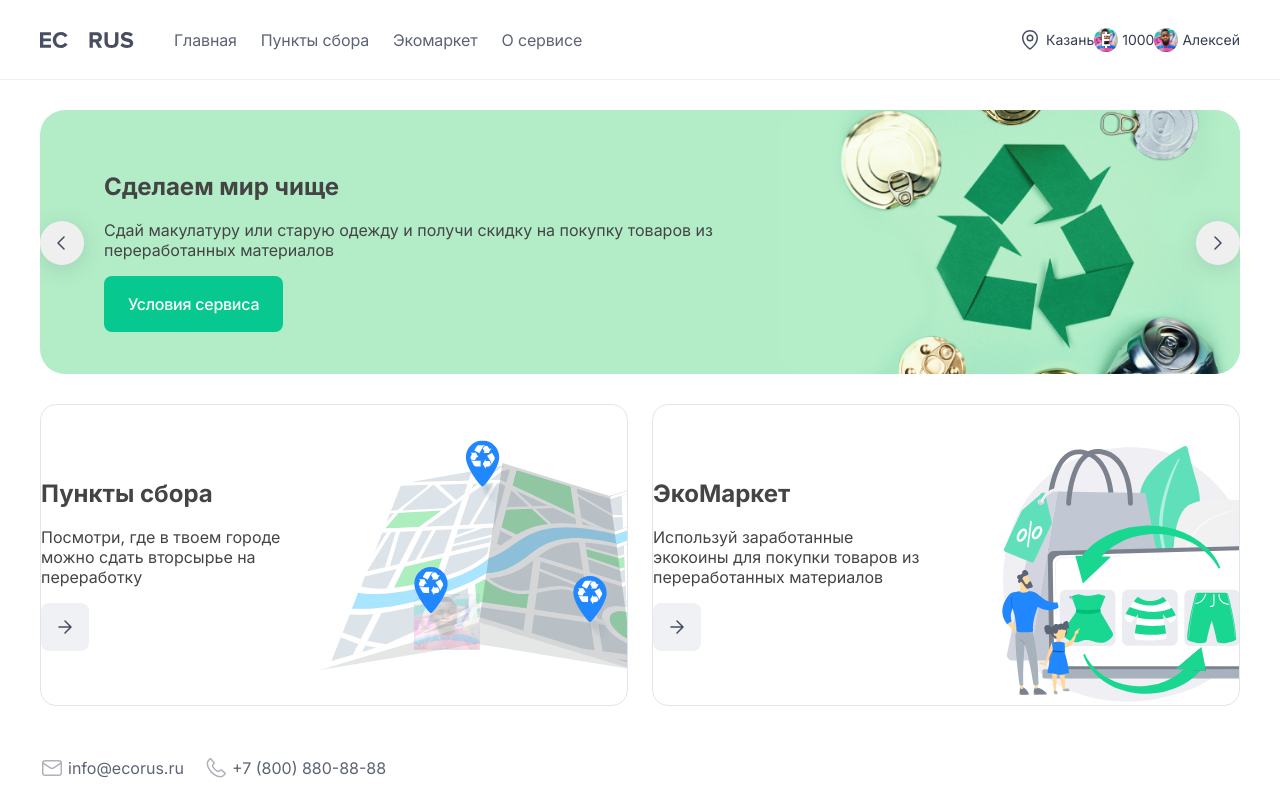
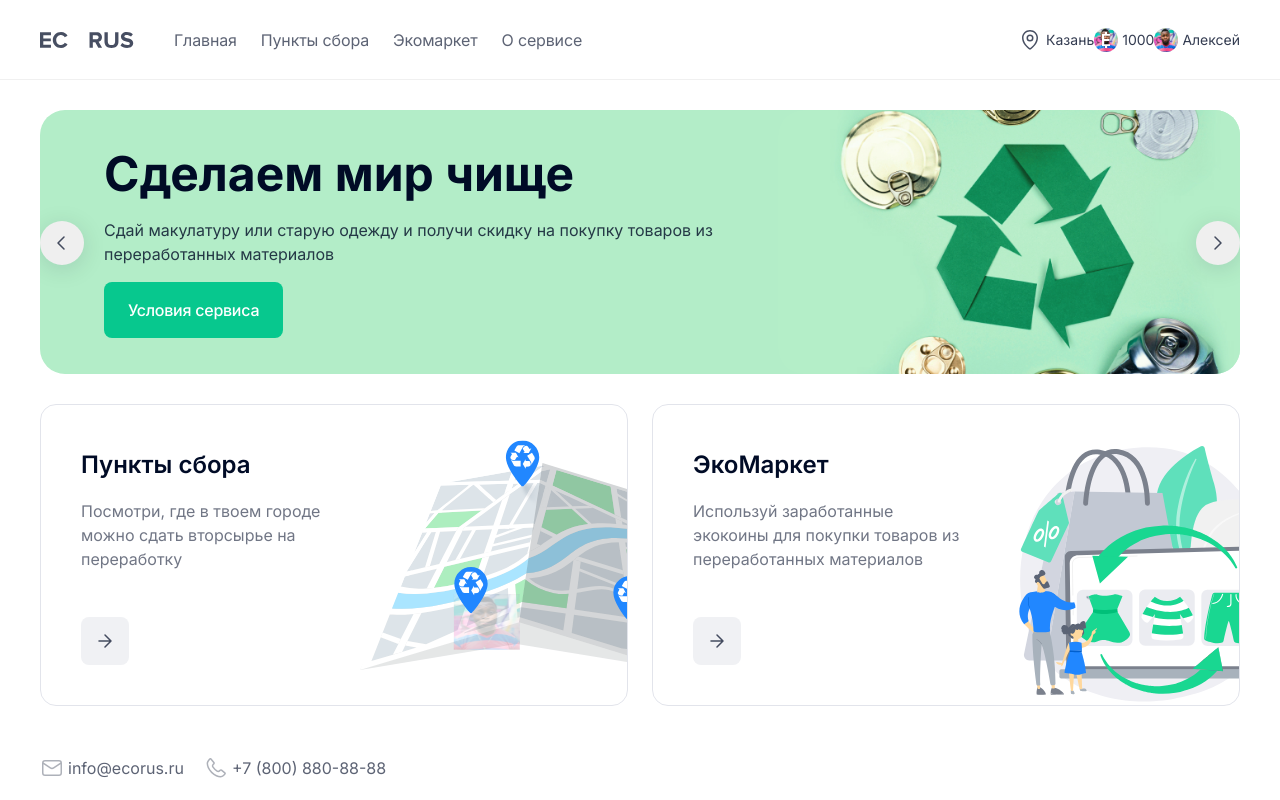
Before and after one commit to xenoturbellida/ecarus, a React (Create React App) app: page / in a window 1280 px wide. Built offline with nearby package versions, Linux system fonts and the light colour scheme.

Commit message:
set the fonts up

```diff
--- a/src/components/Card/index.module.sass
+++ b/src/components/Card/index.module.sass
@@ -10,3 +10,17 @@
 
 .content
   max-width: 279px
+  margin-left: 40px
+
+.title
+  font-weight: 600
+  line-height: 40px
+  size: 32px
+  color: #000B26
+  margin: 0
+
+.paragraph
+  line-height: 24px
+  font-size: 16px
+  color: #000B268F
+  margin: 14px 0 46px 0
--- a/src/components/Card/index.tsx
+++ b/src/components/Card/index.tsx
@@ -10,8 +10,8 @@ export const Card: FC<ICard> = ({
     return (
         <article className={styles.card}>
             <div className={styles.content}>
-                <h2>{title}</h2>
-                <p>{paragraph}</p>
+                <h2 className={styles.title}>{title}</h2>
+                <p className={styles.paragraph}>{paragraph}</p>
                 <LinkWithIconOnly iconName='arrowLink' to={to} />
             </div>
             <Icon name={imageName} height={imageHeight} width={imageWidth} />
--- a/src/components/GalleryItem/index.module.sass
+++ b/src/components/GalleryItem/index.module.sass
@@ -20,3 +20,15 @@
   height: 33vh
   max-height: 320px
   border-radius: 25px
+
+.title
+  font-weight: 700
+  line-height: 56px
+  font-size: 48px
+  color: #000B26
+  margin: 0
+
+.paragraph
+  line-height: 24px
+  font-size: 16px
+  color: #000B26CC
--- a/src/components/GalleryItem/index.tsx
+++ b/src/components/GalleryItem/index.tsx
@@ -5,14 +5,9 @@ import galleryPhoto1 from "../../photos/galleryPhoto1.jpg";
 import galleryPhoto2 from "../../photos/galleryPhoto2.jpg";
 import galleryPhoto3 from "../../photos/galleryPhoto3.jpg";
 import {Button} from "../ui/Button";
+import {IGalleryItem} from "./index.interfaces";
 
-export interface IGalleryItem {
-    title: string;
-    paragraph: string;
-    buttonTitle: string;
-    onClick: () => void;
-    itemNo: 1 | 2 | 3;
-}
+
 const cx = classNames.bind(styles);
 
 export const GalleryItem: FC<IGalleryItem>= ({
@@ -30,7 +25,6 @@ export const GalleryItem: FC<IGalleryItem>= ({
         case 3:
             photo = galleryPhoto3;
     }
-    console.log(photo);
 
     return (
         <div className={cx({
@@ -40,8 +34,8 @@ export const GalleryItem: FC<IGalleryItem>= ({
             'item3': itemNo === 3,
         })}>
             <div className={styles.content}>
-                <h1>{title}</h1>
-                <p>{paragraph}</p>
+                <h1 className={styles.title}>{title}</h1>
+                <p className={styles.paragraph}>{paragraph}</p>
                 <Button onClick={onClick}>{buttonTitle}</Button>
             </div>
             <img src={photo} className={styles.photo} alt='photo' />
```
Also changed, not shown: src/components/GalleryItem/index.interfaces.ts (added, +7 -0 lines).
